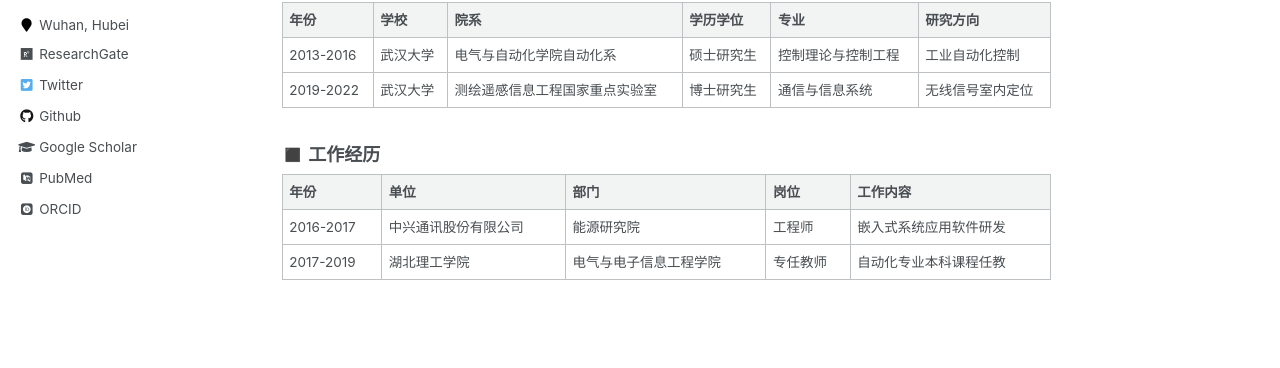
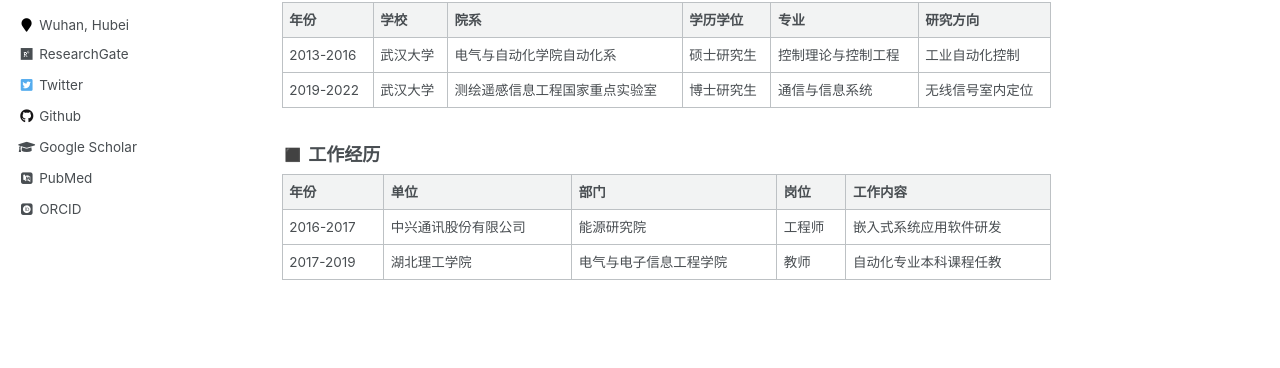
Before and after one commit to whuryl/whuryl.github.io, a Jekyll site: the page built from _pages/about.md, in a window 1280 px wide. Shown: the part 360-728 px from the top of the page. Built offline with Jekyll 4.4.1, drawn with Linux system fonts in a browser that asks for light colours; some web fonts are replaced; our own code applies the rules of GitHub Pages for plain Markdown files.

Commit message:
Update about.md

```diff
--- a/_pages/about.md
+++ b/_pages/about.md
@@ -26,4 +26,4 @@ redirect_from:
 |年份|单位|部门|岗位|工作内容|
 |------|------|------|------|------|
 |2016-2017|中兴通讯股份有限公司|能源研究院|工程师|嵌入式系统应用软件研发|
-|2017-2019|湖北理工学院|电气与电子信息工程学院|专任教师|自动化专业本科课程任教|
+|2017-2019|湖北理工学院|电气与电子信息工程学院|教师|自动化专业本科课程任教|
```
